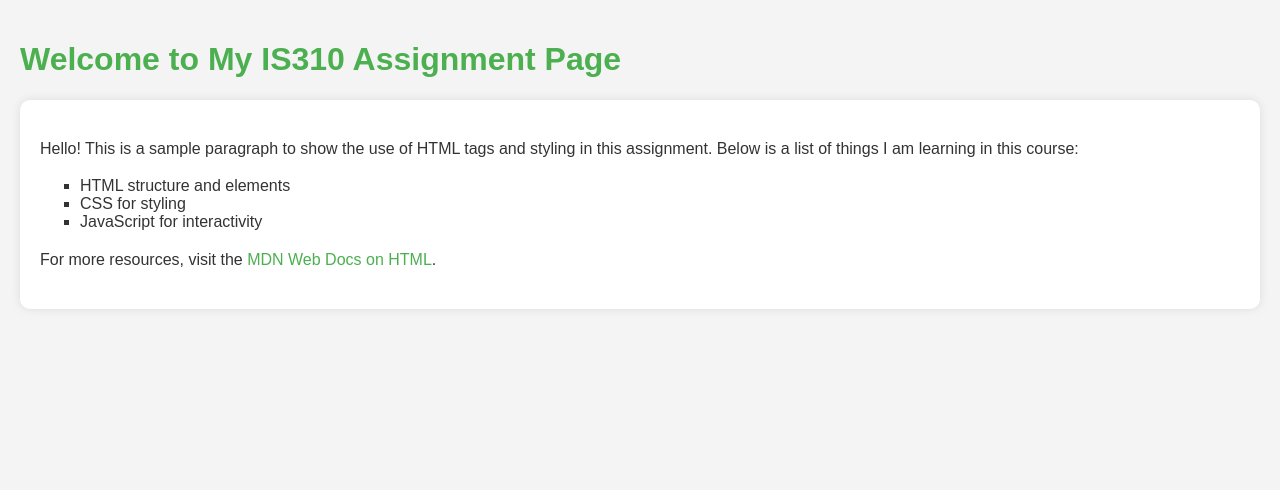
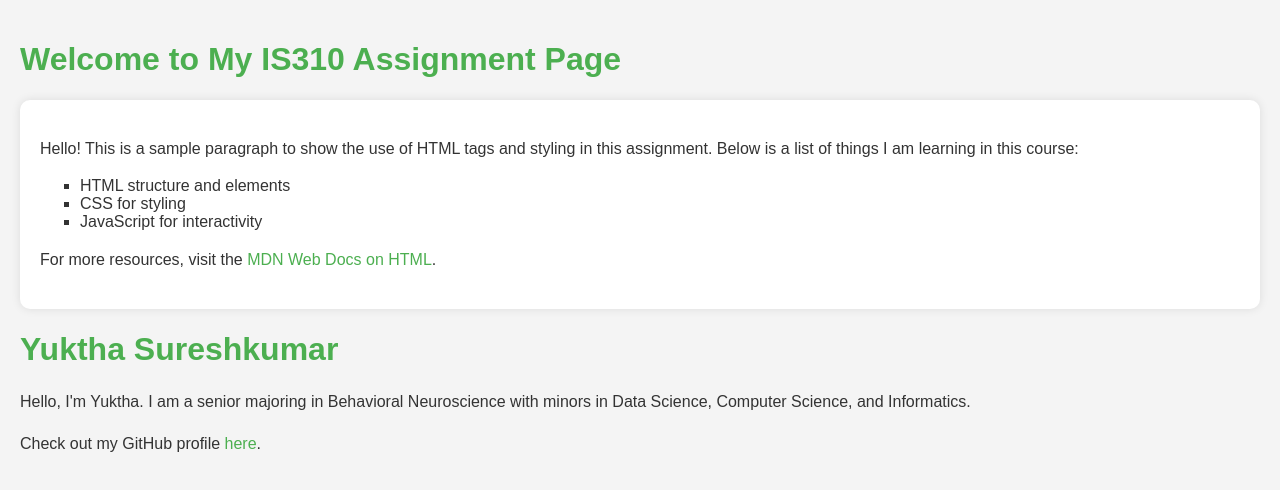
Before and after one commit to yukthas2/yukthas2.github.io, a plain HTML site: page index.html in a window 1280 px wide. Drawn offline with Linux system fonts and the light colour scheme.

Commit message:
Update index.html
Added my intro

```diff
--- a/index.html
+++ b/index.html
@@ -54,4 +54,14 @@
         console.log("Welcome to the IS310 Assignment 2 webpage!");
     </script>
 </body>
+<head>
+  <meta charset="UTF-8">
+  <meta name="viewport" content="width=device-width, initial-scale=1.0">
+  <title>Your Name</title>
+</head>
+<body>
+  <h1>Yuktha Sureshkumar</h1>
+  <p>Hello, I'm Yuktha. I am a senior majoring in Behavioral Neuroscience with minors in Data Science, Computer Science, and Informatics.</p>
+  <p>Check out my GitHub profile <a href="https://github.com/yukthas2">here</a>.</p>
+</body>
 </html>
```
